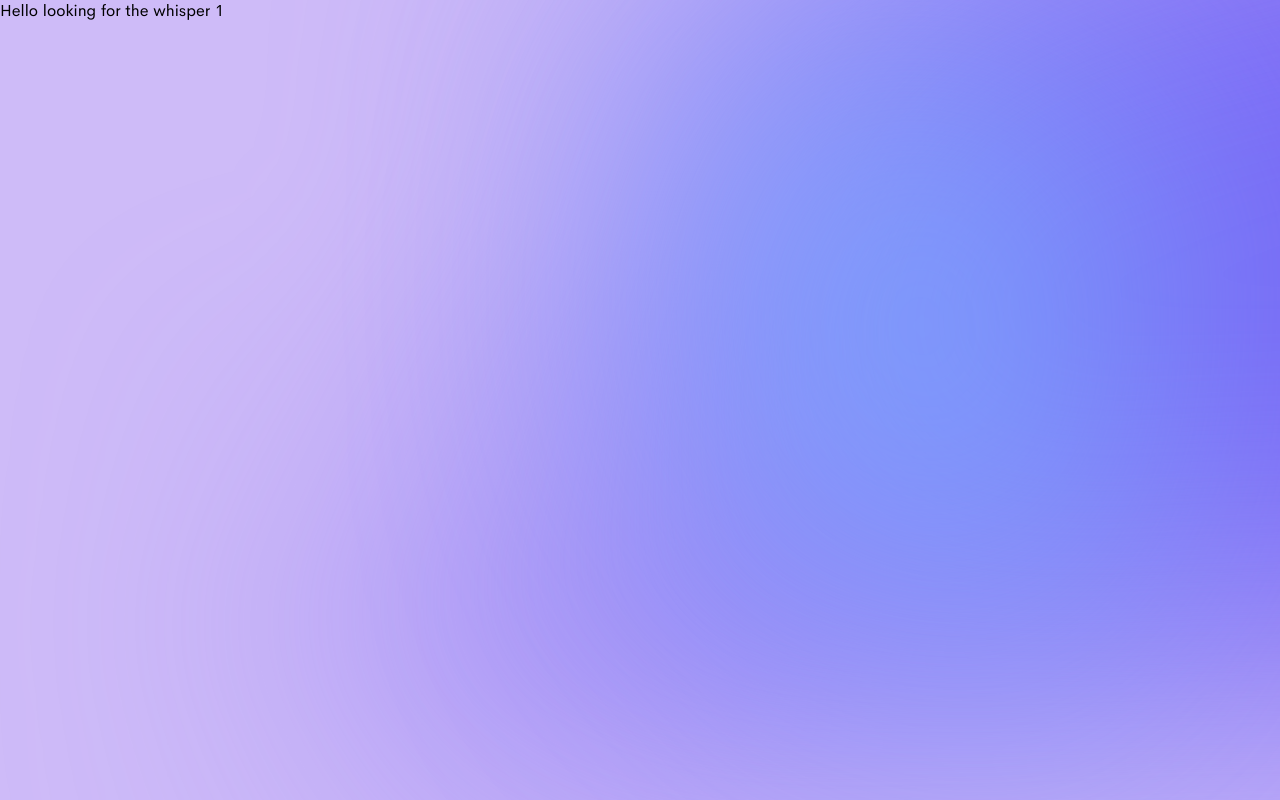
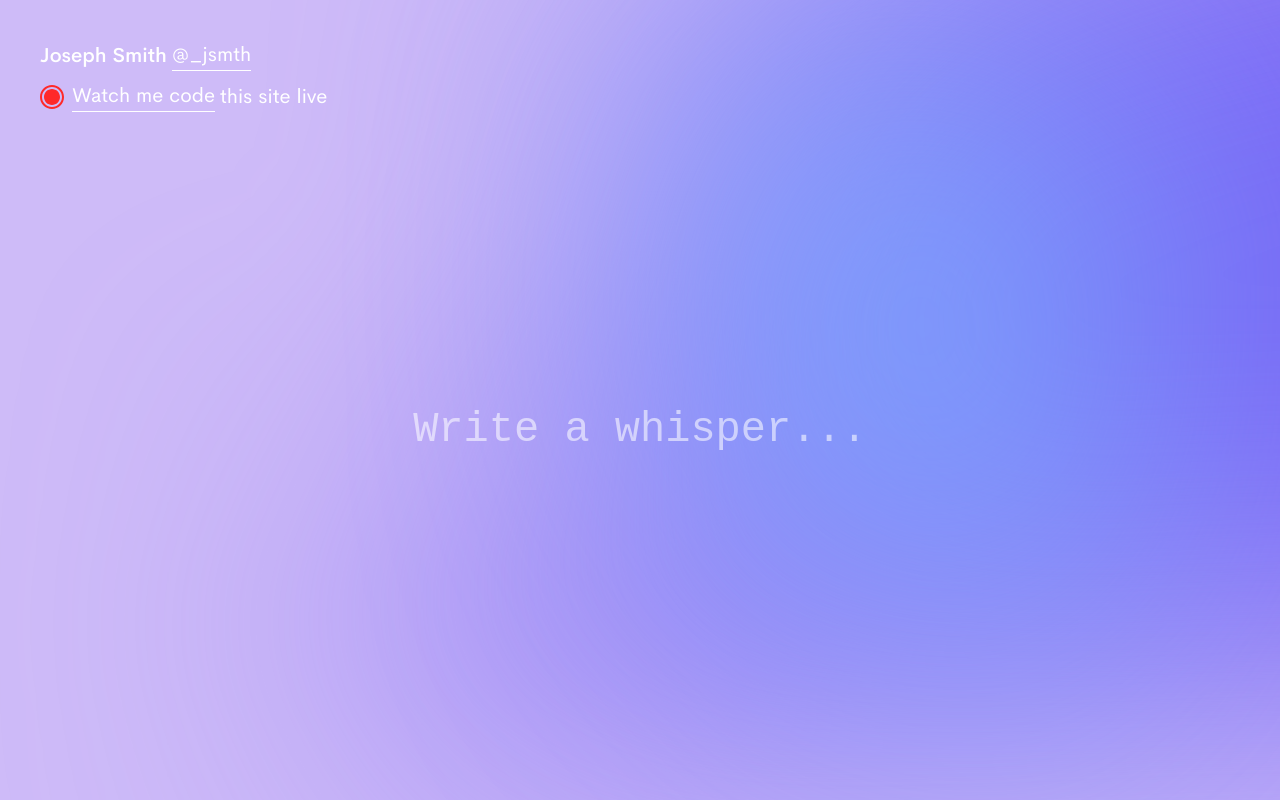
Before and after one commit to jsmmth/whisper, a Next.js app: page /1 in a window 1280 px wide. Built offline with nearby package versions, Linux system fonts and the light colour scheme; no server answers.

Commit message:
Added stream 3 content

```diff
--- a/components/Whisper/index.tsx
+++ b/components/Whisper/index.tsx
@@ -1,5 +1,12 @@
-import React, { FormEvent, useState, ChangeEvent } from "react";
+import React, {
+  FormEvent,
+  useState,
+  ChangeEvent,
+  useEffect,
+  useRef,
+} from "react";
 import Button from "components/Button";
+import moment from "moment";
 import {
   WhisperForm,
   InputContainer,
@@ -9,15 +16,22 @@ import {
   StyledSuccessBody,
 } from "./styles";
 
-type WhisperProps = {
-  userCode: string | null;
+type Whisper = {
+  whisper: string | null;
+  expires: string | null;
 };
 
-const Whisper: React.FC<WhisperProps> = ({ userCode }) => {
+type WhisperProps = {
+  userCode?: string | null;
+  value?: Whisper | null;
+};
+
+const Whisper: React.FC<WhisperProps> = ({ userCode = null, value = null }) => {
   const [whisper, setWhisper] = useState("");
   const [isLoading, setIsLoading] = useState(false);
   const [isComplete, setIsComplete] = useState(false);
   const isDisabled = userCode == null;
+  const inputContainerRef = useRef<HTMLDivElement>(null);
 
   const onSubmit = async (e: FormEvent) => {
     try {
@@ -42,17 +56,45 @@ const Whisper: React.FC<WhisperProps> = ({ userCode }) => {
     setWhisper(e.target.value);
   };
 
+  useEffect(() => {
+    let listener: any = null;
+    if (value != null && value.expires != null) {
+      setWhisper(value.whisper ?? "");
+      listener = setInterval(() => {
+        let diff = moment(value.expires).diff(moment(), "seconds");
+        const percent = Math.round((diff / 60) * 100) / 100;
+        if (percent <= 0) {
+          if (inputContainerRef.current) {
+            inputContainerRef.current.innerHTML = "";
+          }
+          clearInterval(listener);
+        }
+
+        if (inputContainerRef.current) {
+          inputContainerRef.current.setAttribute(
+            "style",
+            `opacity: ${percent}`
+          );
+        }
+      }, 1000);
+    }
+    return () => {
+      if (listener) clearInterval(listener);
+    };
+  }, [value]);
+
   return (
     <WhisperForm {...{ onSubmit }}>
-      <InputContainer>
+      <InputContainer ref={inputContainerRef}>
         <StyledInput
           value={whisper}
           onChange={onChange}
+          disabled={isDisabled}
           placeholder="Write a whisper..."
         />
       </InputContainer>
       <WhisperFooter>
-        {isComplete ? (
+        {isComplete && (
           <>
             <StyledSuccessTitle>
               Published! - https://whisper.li/{userCode}
@@ -61,8 +103,10 @@ const Whisper: React.FC<WhisperProps> = ({ userCode }) => {
               After the first view the 60s countdown will start.
             </StyledSuccessBody>
           </>
-        ) : (
-          <Button type="submit" disabled={isDisabled || isLoading}>
+        )}
+
+        {!isComplete && !isDisabled && (
+          <Button type="submit" disabled={isLoading}>
             Publish
           </Button>
         )}
--- a/components/Whisper/styles.ts
+++ b/components/Whisper/styles.ts
@@ -29,6 +29,7 @@ export const InputContainer = styled.div`
   flex: 1;
   display: flex;
   align-items: center;
+  transition: opacity 0.2s ease-in-out;
 `;
 
 export const StyledInput = styled.textarea`
--- a/package.json
+++ b/package.json
@@ -7,12 +7,14 @@
     "build": "next build"
   },
   "dependencies": {
+    "moment": "^2.25.3",
     "next": "9.4.0",
     "randomstring": "^1.1.5",
     "react": "16.13.1",
     "react-dom": "16.13.1",
     "redis": "^3.0.2",
     "styled-components": "^5.1.0",
+    "swr": "^0.2.0",
     "url": "^0.11.0"
   },
   "devDependencies": {
--- a/pages/[id].tsx
+++ b/pages/[id].tsx
@@ -1,11 +1,71 @@
-import React from "react";
+import React, { useEffect, useState } from "react";
+import useSWR from "swr";
 import { useRouter } from "next/dist/client/router";
+import Head from "next/head";
+import Header from "components/Header";
+import Whisper from "components/Whisper";
+import { USER_LOCAL_STORAGE_KEY } from "common/constants";
+import useLocalStoage from "common/hooks/useLocalStoage";
+
+const fetcher = (url: string) =>
+  fetch(url)
+    .then((r) => {
+      if (r.status != 200) throw new Error("There was an error");
+      return r.json();
+    })
+    .catch((err) => console.error(err));
 
 const ViewWhisper: React.FC = () => {
   const router = useRouter();
+  const [whisper, setWhisper] = useState<{
+    whisper: string;
+    expires: string | null;
+  }>({
+    whisper: "",
+    expires: null,
+  });
+  const [code] = useLocalStoage(USER_LOCAL_STORAGE_KEY);
   const { id } = router.query;
+  const { data } = useSWR(`/api/whisper/${id}`, fetcher);
 
-  return <div>Hello looking for the whisper {id}</div>;
+  const updateExpires = async () => {
+    try {
+      const data = await fetch(`/api/whisper/${id}`, {
+        method: "post",
+        headers: {
+          Accept: "application/json, text/plain, */*",
+          "Content-Type": "application/json",
+        },
+      });
+      const json = await data.json();
+      setWhisper(json);
+    } catch (err) {
+      console.error(err);
+    }
+  };
+
+  useEffect(() => {
+    // id !== code &&
+    if (whisper != null && whisper.expires == null) {
+      updateExpires();
+    }
+  }, [whisper, code]);
+
+  useEffect(() => {
+    if (data && data.whisper) {
+      setWhisper(data);
+    }
+  }, [data]);
+
+  return (
+    <>
+      <Head>
+        <title>Whisper - see a whisper</title>
+      </Head>
+      <Header />
+      {whisper != null && <Whisper value={whisper} />}
+    </>
+  );
 };
 
 export default ViewWhisper;
--- /dev/null
+++ b/pages/api/whisper/[id].ts
@@ -0,0 +1,41 @@
+import { NextApiRequest, NextApiResponse } from "next";
+import moment from "moment";
+import client from "../../../libs/redis";
+
+export default (req: NextApiRequest, res: NextApiResponse) => {
+  const { id } = req.query;
+
+  switch (req.method) {
+    case "GET":
+      client.get(`${id}`, function (err, value) {
+        if (err) throw err;
+        if (value != null) {
+          const data = JSON.parse(value);
+          return res.status(200).json({ ...data });
+        }
+        return res.status(200).json({ whisper: "", expires: null });
+      });
+      break;
+    case "POST":
+      client.get(`${id}`, function (err, value) {
+        if (err) throw err;
+        if (value != null) {
+          const data = JSON.parse(value);
+          if (data.expires == null) {
+            const newData = {
+              whisper: data.whisper,
+              expires: moment().add(60, "seconds").toISOString(),
+            };
+            client.set(`${id}`, JSON.stringify(newData));
+            return res.status(200).json({ ...newData });
+          }
+          return res.status(200).json({ ...data });
+        }
+        return res.status(200).json({ whisper: "", expires: null });
+      });
+      break;
+    default:
+      res.status(405).end();
+      break;
+  }
+};
--- a/pages/api/whisper.ts
+++ b/pages/api/whisper/index.ts
@@ -1,15 +1,15 @@
 import { NextApiRequest, NextApiResponse } from "next";
-import client from "../../libs/redis";
+import client from "../../../libs/redis";
 
 export default (req: NextApiRequest, res: NextApiResponse) => {
   switch (req.method) {
     case "POST":
       const { whisper, userCode } = req.body;
-      client.set(userCode, whisper, (err) => {
+      const data = { whisper, expires: null };
+      client.set(userCode, JSON.stringify(data), (err) => {
         if (err) return res.status(422).json(err);
         res.status(200).end();
       });
-
       break;
     default:
       res.status(405).end();
--- a/pages/index.tsx
+++ b/pages/index.tsx
@@ -13,7 +13,7 @@ const Index: NextPage = () => {
   return (
     <>
       <Head>
-        <title>Joseph Smith</title>
+        <title>Whisper - make a whisper</title>
       </Head>
       <Header />
       <Whisper userCode={code} />
```
Also changed, not shown: 1 other file (tests, documents, lock files or other folders).
